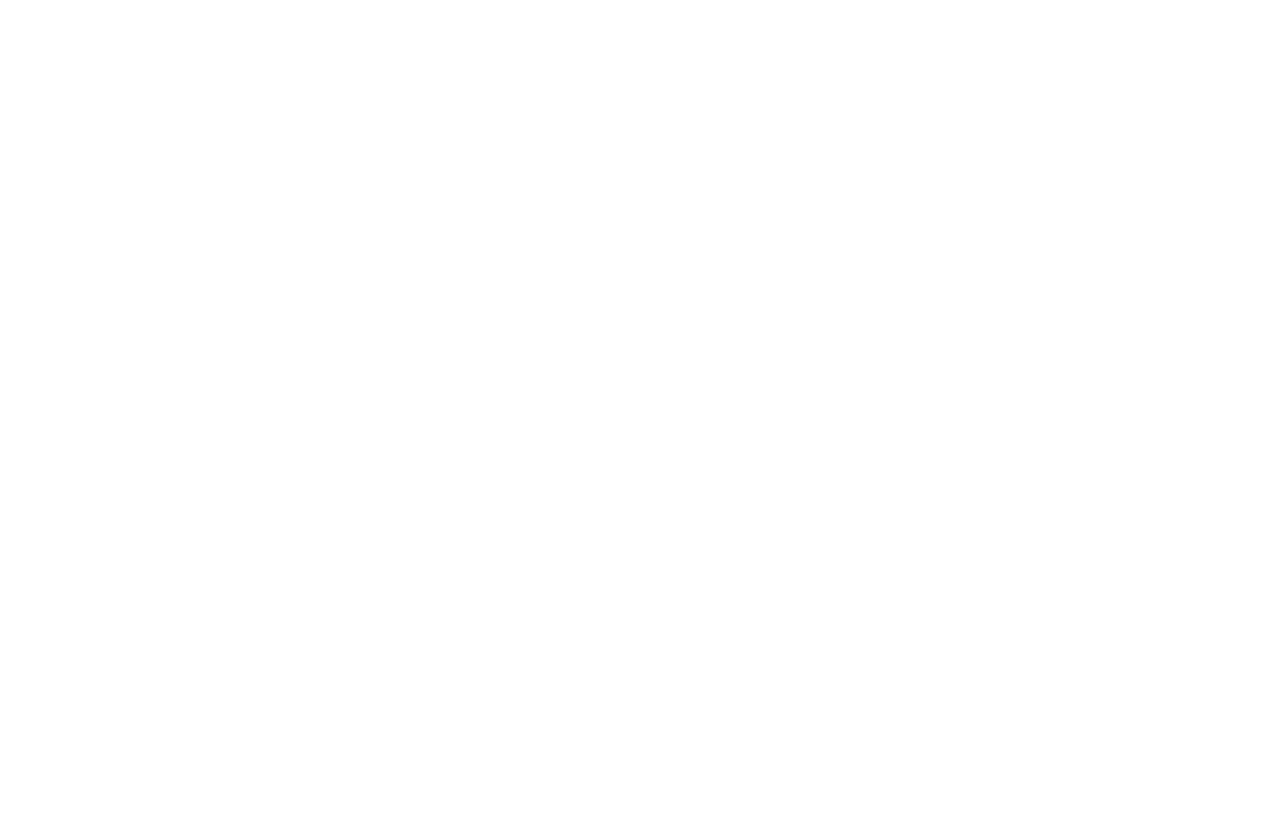
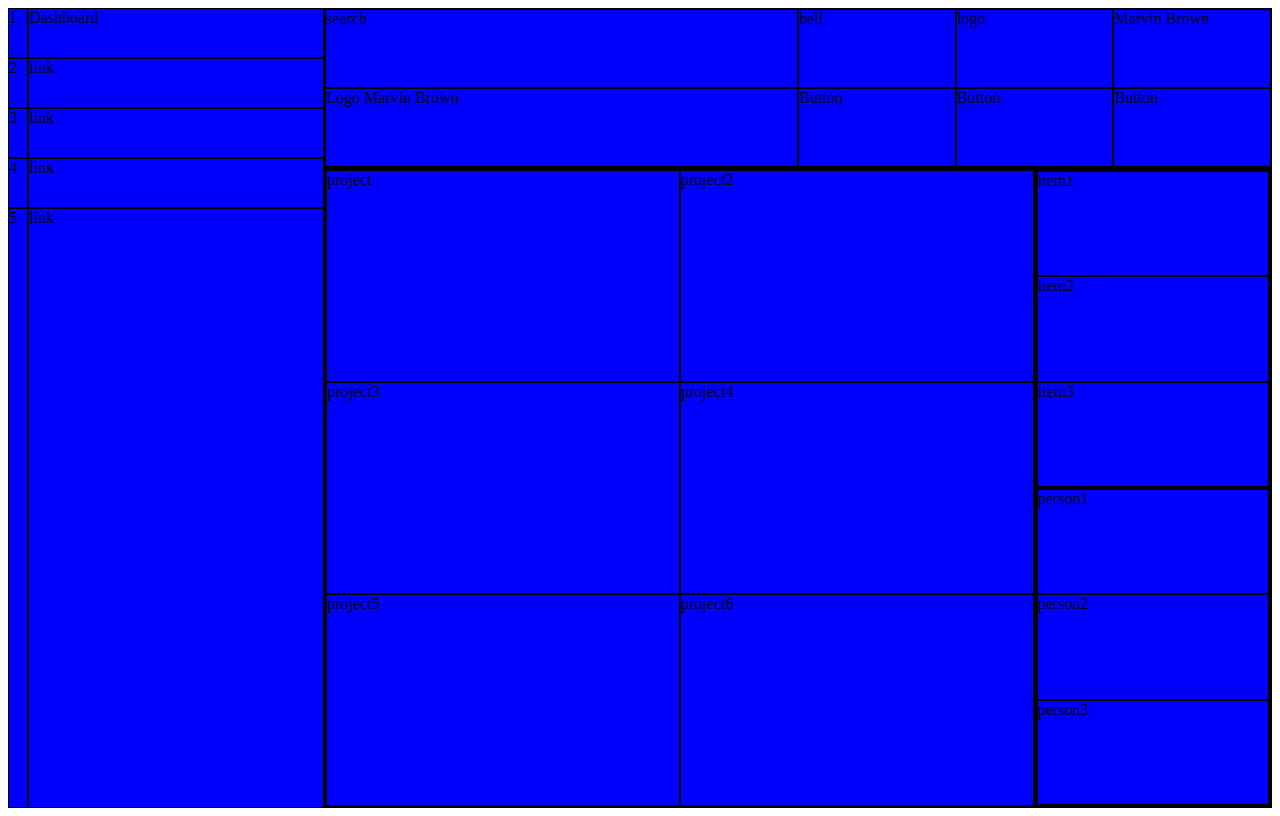
Before and after one commit to xBromsson/admin-dashboard-grid, a plain HTML site: page index.html in a window 1280 px wide. Drawn offline with Linux system fonts and the light colour scheme.

Commit message:
got the basic grid layout completed

```diff
--- a/index.html
+++ b/index.html
@@ -9,6 +9,54 @@
     <title>Admin Dashboard Grid</title>
 </head>
 <body>
+    <div class="main-container">
+        <div class="sidebar">
+            <div>1</div>
+            <div>Dashboard</div>
+            <div>2</div>
+            <div>link</div>
+            <div>3</div>
+            <div>link</div>
+            <div>4</div>
+            <div>link</div>
+            <div>5</div>
+            <div>link</div>
+        </div>
+        <div class="main-content">
+            <div class="header">
+                <div>search</div>
+                <div>bell</div>
+                <div>logo</div>
+                <div>Marvin Brown</div>
+                <div>Logo Marvin Brown</div>
+                <div>Button</div>
+                <div>Button</div>
+                <div>Button</div>
+            </div>
+            <div class="content">
+                <div class="projects">
+                    <div>project</div>
+                    <div>project2</div>
+                    <div>project3</div>
+                    <div>project4</div>
+                    <div>project5</div>
+                    <div>project6</div>
+                </div>
+                <div class="notifications">
+                    <div class="announcements">
+                        <div>item1</div>
+                        <div>item2</div>
+                        <div>item3</div>
+                    </div>
+                    <div class="trending">
+                        <div>person1</div>
+                        <div>person2</div>
+                        <div>person3</div>
+                    </div>
+                </div>
+            </div>
+        </div>
+    </div>
 
 
 </body>
--- a/styles.css
+++ b/styles.css
@@ -0,0 +1,93 @@
+.main-container{
+    display: grid;
+    grid-template-columns: 25% 1fr;
+    height: 100vh;
+}
+
+.main-container > div{
+    background-color: blue;
+
+}
+
+.sidebar{
+    display: grid;
+    grid-template-columns: 20px 1fr;
+    grid-template-rows: 50px 50px 50px 50px;
+}
+
+.sidebar > div{
+    border: solid;
+    border-color: black;
+    border-width: 1px;
+}
+
+.main-content{
+    display: grid;
+    grid-template: 20% 1fr / 1fr;
+}
+
+.main-content > div{
+    border: solid;
+    border-width: 1px;
+    border-color: black;
+}
+
+.header {
+    display: grid;
+    grid-template: 1fr 1fr / 50% 1fr 1fr 1fr
+}
+
+.header > div{
+    border: solid;
+    border-width: 1px;
+}
+
+.content{
+    display: grid;
+    grid-template: 1fr / 75% 1fr
+}
+
+.content > div{
+    border: solid;
+    border-width: 1px;
+}
+
+.projects{
+    display: grid;
+    grid-template: 1fr 1fr 1fr / 1fr 1fr
+}
+
+.projects > div{
+    border: solid;
+    border-width: 1px;
+}
+
+.notifications{
+    display: grid;
+    grid-template: 1fr 1fr / 1fr
+}
+
+.notifications > div {
+    border: solid;
+    border-width: 1px;
+}
+
+.announcements {
+    display: grid;
+    grid-template: 1fr 1fr 1fr / 1fr;
+}
+
+.announcements > div{
+    border: solid;
+    border-width: 1px;
+}
+
+.trending{
+    display: grid;
+    grid-template: 1fr 1fr 1fr / 1fr;
+}
+
+.trending > div{
+    border: solid;
+    border-width: 1px;
+}
```
